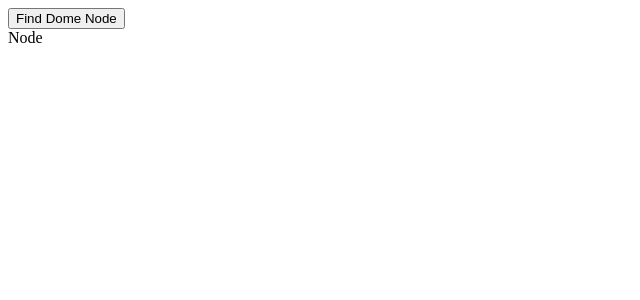
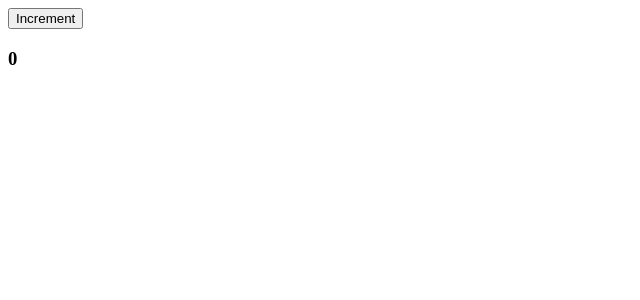
Before and after one commit to nguyennguyenloc/internshipWand, a React app in the folder reactApp/: page / in a window 1280 px wide. Shown: the top 300 px of the page, without its empty margins (0-640 px from the left). Built offline with nearby package versions, Linux system fonts and the light colour scheme.

Commit message:
ReactApp - Component Life Cycle

```diff
--- a/reactApp/App.js
+++ b/reactApp/App.js
@@ -1,24 +1,77 @@
 import React, { Component } from 'react';
-class App extends Component {
+// class App extends Component {
+//     render() {
+//         var hoho = {
+//             fontSize: 100,
+//             color: '#ff0000'
+//         }
+//         var i = 2;
+//         return (
+//             <div>
+//                 <h1 style={hoho}>Hello Word</h1>
+//                 <h2>Aloha</h2>
+//                 <p>Ok Google</p>
+//                 <p data-myattribute="somevalue">This is ReactJS program!!!!</p>
+//                 <hr>
+//                 </hr>
+//                 <h1>{1 + 1}</h1>
+//                 <hr></hr>
+//                 <h1>{i == 1 ? 'True!' : 'False'}</h1>
+//             </div>
+//         );
+//     }
+// }
+
+class App extends React.Component {
+    constructor(props) {
+        super(props);
+
+        this.state = {
+            data: 0
+        }
+        this.setNewNumber = this.setNewNumber.bind(this)
+    };
+    setNewNumber() {
+        this.setState({ data: this.state.data + 1 })
+    }
     render() {
-        var hoho = {
-            fontSize: 100,
-            color: '#ff0000'
-        }
-        var i = 2;
         return (
             <div>
-                <h1 style={hoho}>Hello Word</h1>
-                <h2>Aloha</h2>
-                <p>Ok Google</p>
-                <p data-myattribute="somevalue">This is ReactJS program!!!!</p>
-                <hr>
-                </hr>
-                <h1>{1 + 1}</h1>
-                <hr></hr>
-                <h1>{i == 1 ? 'True!' : 'False'}</h1>
+                <button onClick={this.setNewNumber}>Increment</button>
+                <Content myNumber={this.state.data}></Content>
             </div>
         );
     }
 }
+class Content extends React.Component {
+    componentWillMount() {
+        console.log('component will mount!')
+    }
+    componentDidMount() {
+        console.log('component Did Mount')
+    }
+    componentWillReceiveProps(newProps) {
+        console.log('component will ReceiveProps')
+    }
+    shouldComponentUpdate(newProps, newState) {
+        return true;
+    }
+    componentWillUpdate(nextProps, nextState) {
+        console.log('Component Will Update!')
+    }
+    componentDidUpdate(prevProps, prevState) {
+        console.log('Component did update')
+    }
+    componentWillUnmount() {
+        console.log('Component Will Unmount!')
+    }
+    render() {
+        return (
+            <div>
+                <h3>{this.props.myNumber}</h3>
+            </div>
+        );
+    }
+
+}
 export default App;
--- a/reactApp/main.js
+++ b/reactApp/main.js
@@ -1,7 +1,7 @@
 import React from 'react';
 import ReactDOM from 'react-dom';
-// import App from './App.js';
-import App from './App.jsx';
+import App from './App.js';
+// import App from './App.jsx';
 
 //C1
 // ReactDOM.render(<App headerProp="Header header header..." contentProp="conten conten conten..." />, document.getElementById('app'));
@@ -9,3 +9,10 @@ import App from './App.jsx';
 
 //C2
 ReactDOM.render(<App />, document.getElementById('app'));
+
+//life_cycle
+setTimeout(
+    () => {
+        ReactDOM.unmountComponentAtNode(document.getElementById('app'));
+    }, 10000
+);
```
